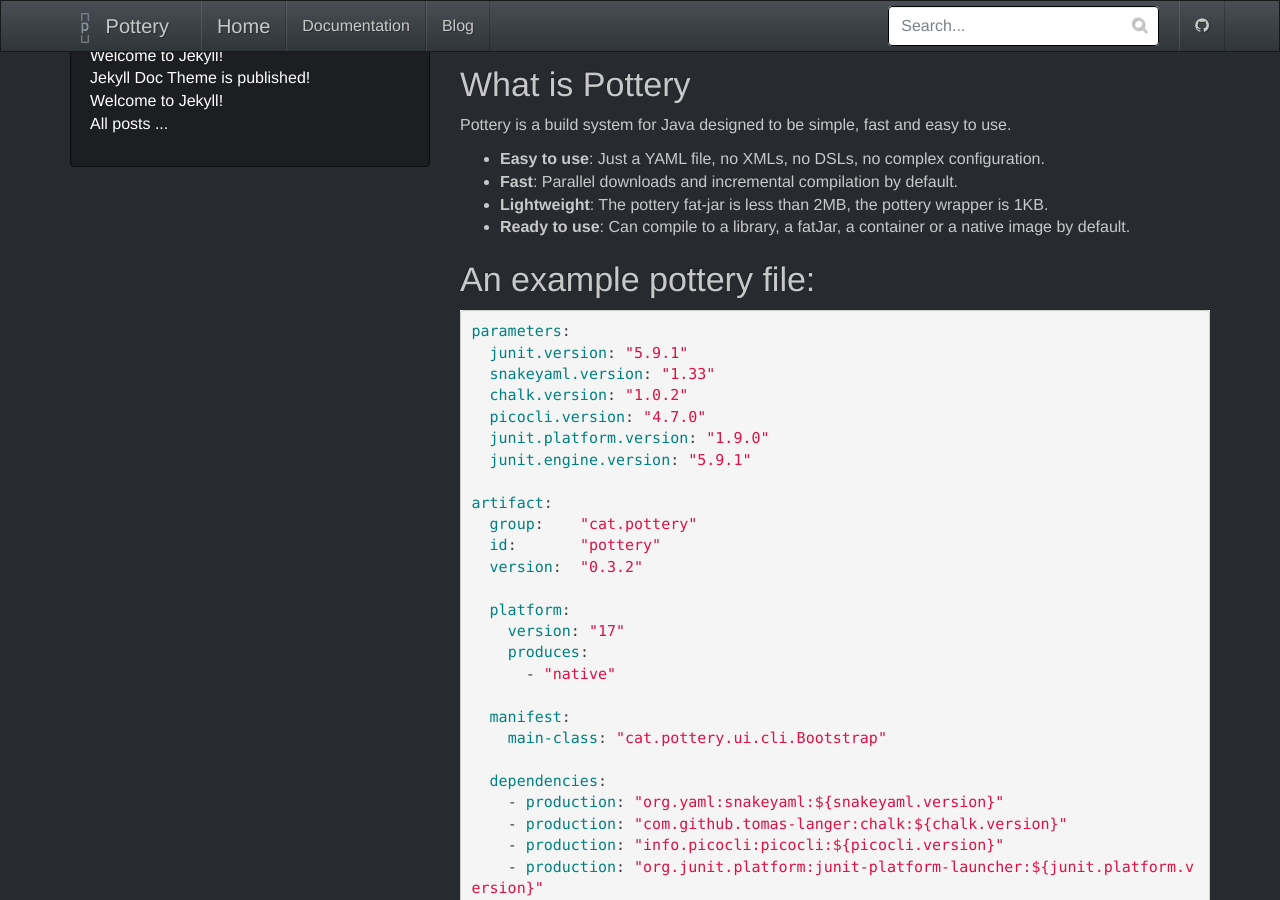
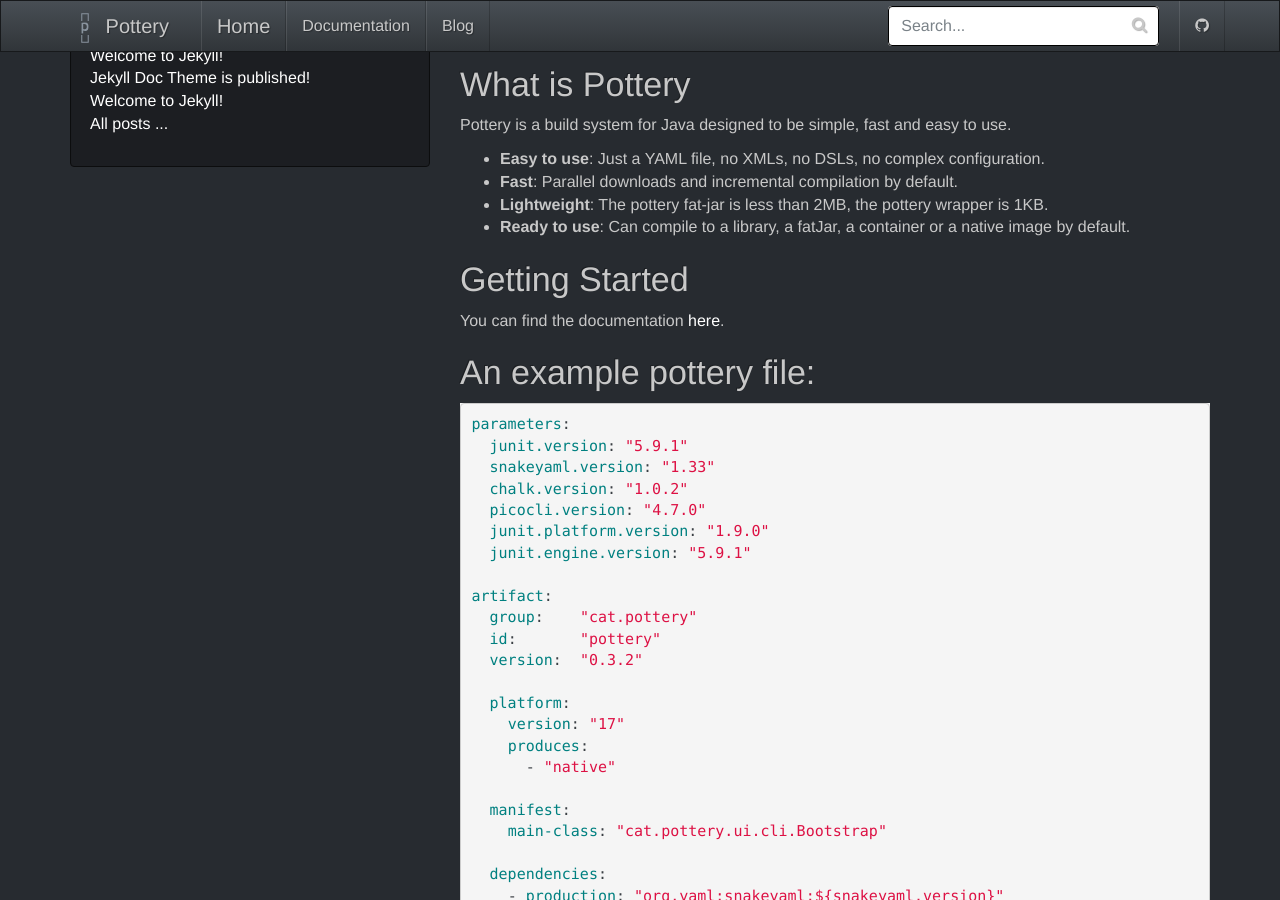
Before and after one commit to kmruiz/pottery, a Jekyll site: the page built from docs/index.markdown, in a window 1280 px wide and 900 px high, scrolled down 306 px. Built offline with Jekyll 4.4.1, drawn with Linux system fonts in a browser that asks for light colours.

Commit message:
Add link to the documentation

````diff
--- a/docs/index.markdown
+++ b/docs/index.markdown
@@ -17,6 +17,10 @@ Pottery is a build system for Java designed to be simple, fast and easy to use.
 * **Fast**: Parallel downloads and incremental compilation by default.
 * **Lightweight**: The pottery fat-jar is less than 2MB, the pottery wrapper is 1KB.
 * **Ready to use**: Can compile to a library, a fatJar, a container or a native image by default.
+
+## Getting Started
+
+You can find the documentation [here](/pottery/docs/home/).
 
 ## An example pottery file:
 ```yaml
````
